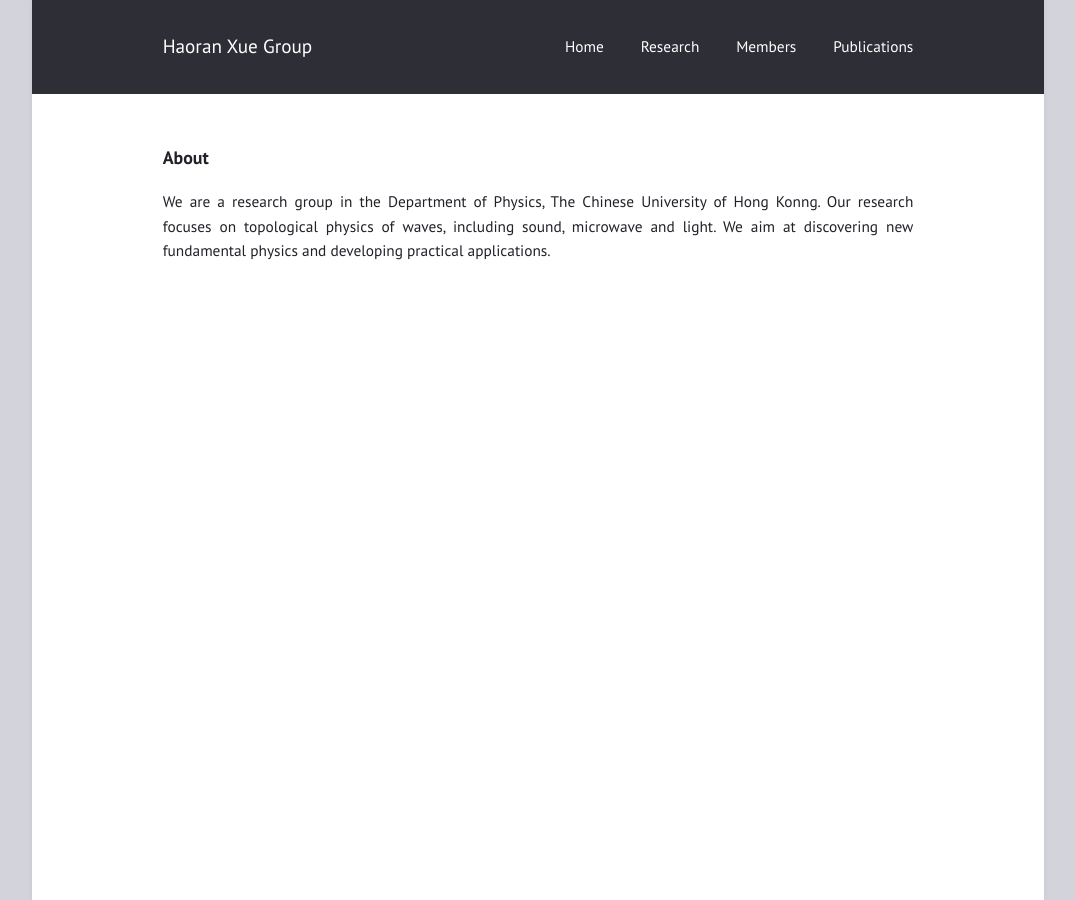
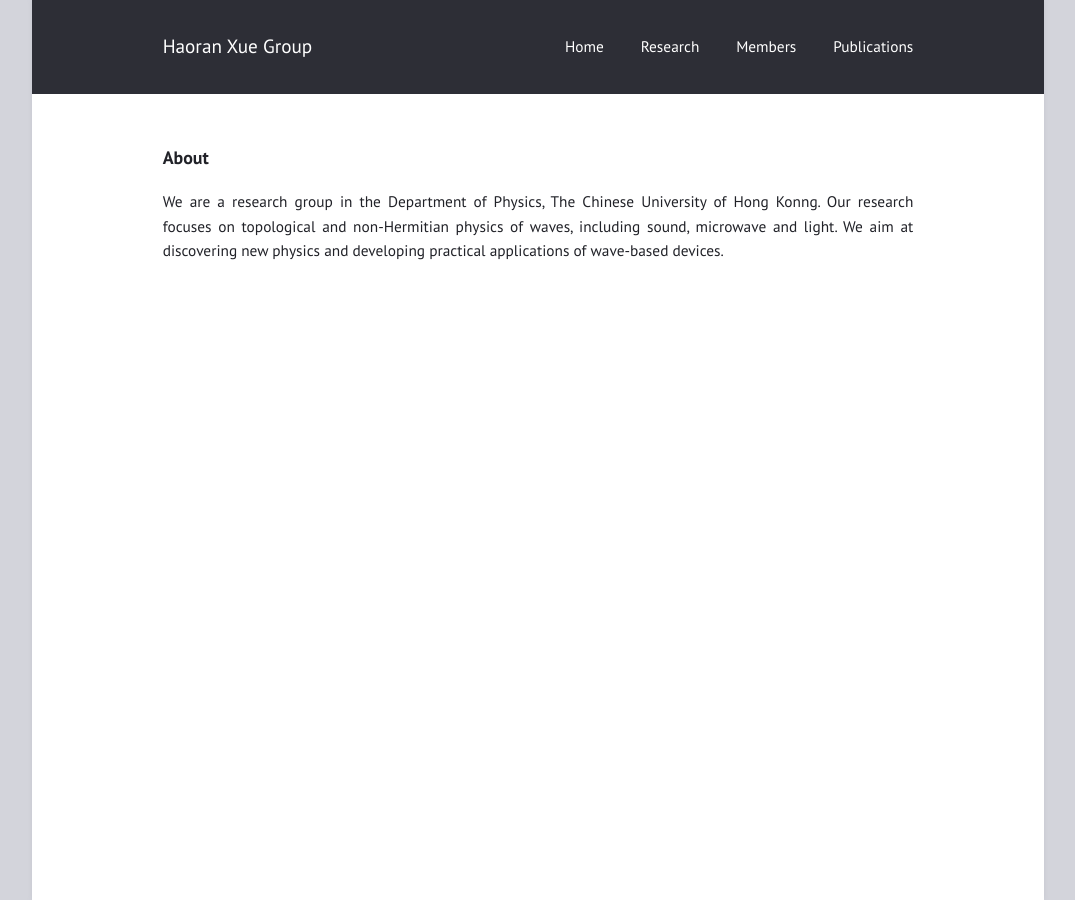
Before and after one commit to haoran-group/haoran-group.github.io, a Jekyll site: the page built from index.md, in a window 1280 px wide. Shown: the whole page, without its empty margins (102-1177 px from the left). Built offline with Jekyll 4.4.1, drawn with Linux system fonts in a browser that asks for light colours.

Commit message:
Update index.md

```diff
--- a/index.md
+++ b/index.md
@@ -5,4 +5,4 @@
 
 ### About
 
-We are a research group in the Department of Physics, The Chinese University of Hong Konng. Our research focuses on topological physics of waves, including sound, microwave and light. We aim at discovering new fundamental physics and developing practical applications.
+We are a research group in the Department of Physics, The Chinese University of Hong Konng. Our research focuses on topological and non-Hermitian physics of waves, including sound, microwave and light. We aim at discovering new physics and developing practical applications of wave-based devices.
```
